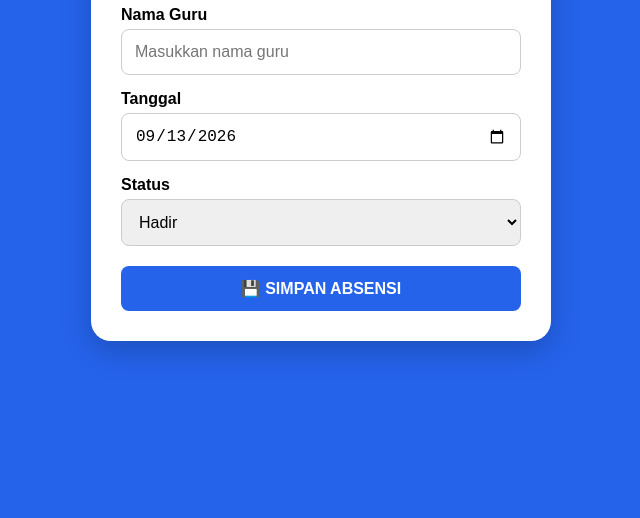
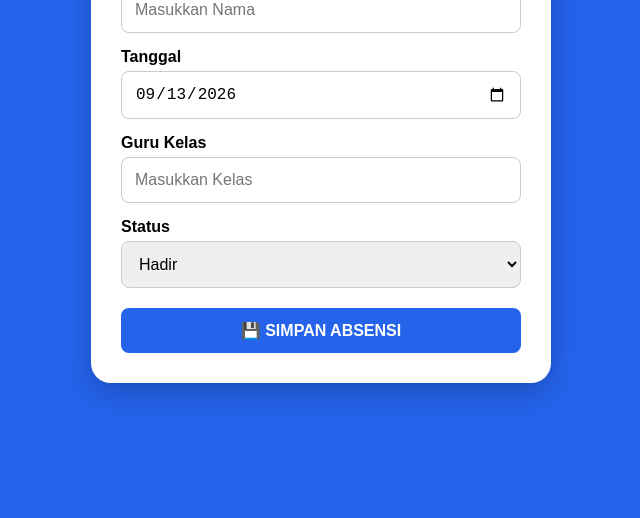
Before and after one commit to blkkululalbab23-code/websaya, a plain HTML site: page index.html in a window 1280 px wide. Shown: the part 282-800 px from the top of the page, without its empty margins (319-959 px from the left). Drawn offline with Linux system fonts and the light colour scheme.

Commit message:
Update index.html

```diff
--- a/index.html
+++ b/index.html
@@ -80,7 +80,7 @@ button:hover {
 <input
     type="text"
     name="nama"
-    placeholder="Masukkan nama guru"
+    placeholder="Masukkan Nama "
     required
 >
 
@@ -90,6 +90,14 @@ button:hover {
     type="date"
     name="tanggal"
     id="tanggal"
+    required
+>
+<label>Guru Kelas</label>
+
+<input
+    type="text"
+    name="Kelas"
+    placeholder="Masukkan Kelas"
     required
 >
 
```
